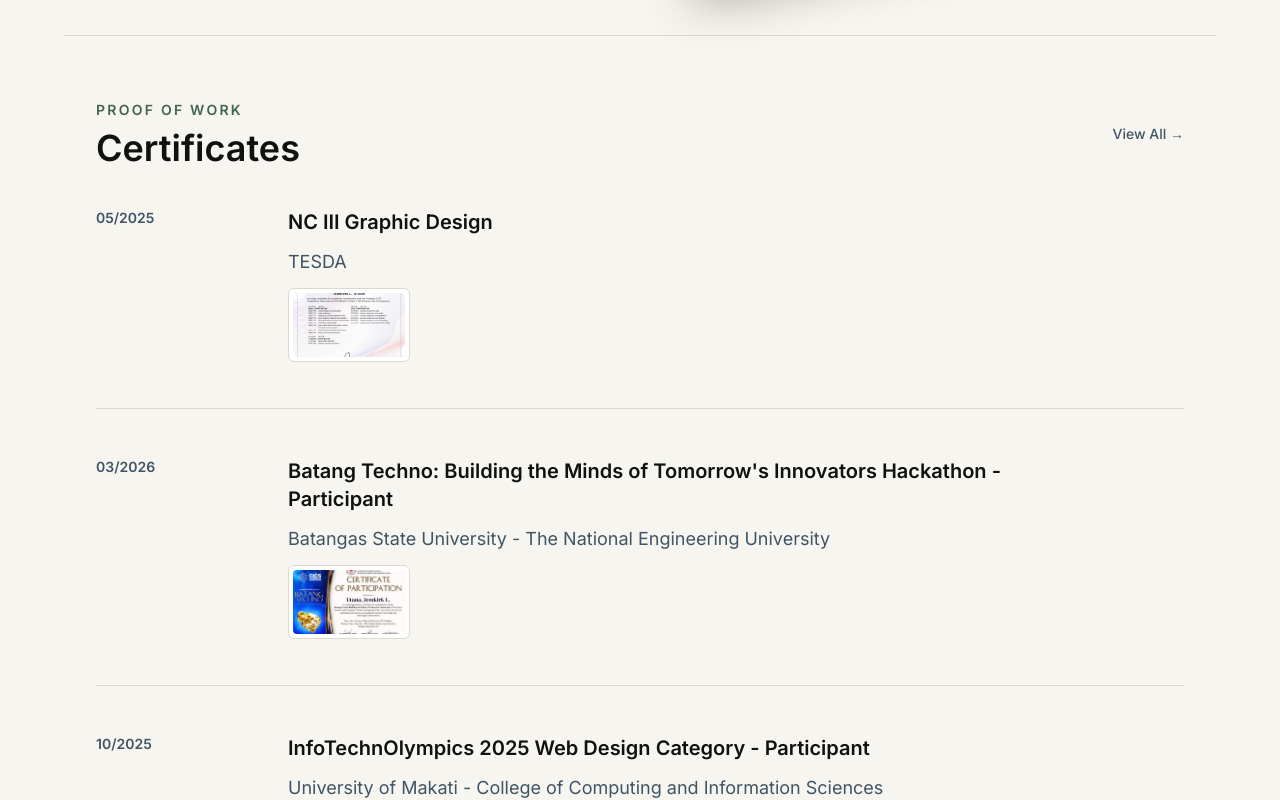
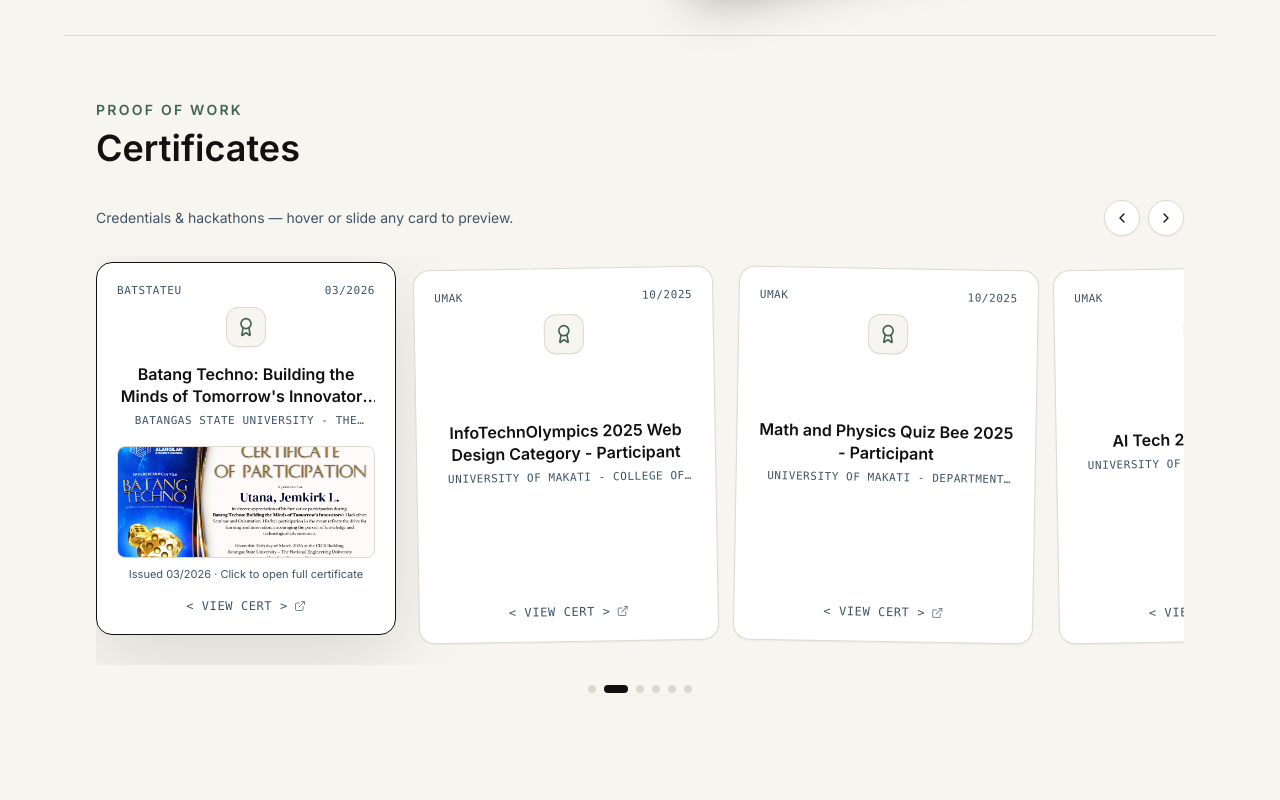
Before and after one commit to jemkirku0907/My-Portfolio, a Next.js app: page / in a window 1280 px wide. Shown: the part 3840-4640 px from the top of the page. Built offline with nearby package versions, Linux system fonts and the light colour scheme; no server answers.

Commit message:
feat: add sliding tilted certificate showcase with hover preview

```diff
--- a/app/page.tsx
+++ b/app/page.tsx
@@ -2,6 +2,7 @@ import Image from "next/image";
 import { BadgeCheck, Github, Linkedin, Mail } from "lucide-react";
 import { AskPalette } from "@/components/AskPalette";
 import { BeyondCodeSlider } from "@/components/BeyondCodeSlider";
+import { CertificatesShowcase } from "@/components/CertificatesShowcase";
 import { GitHubContributions } from "@/components/GitHubContributions";
 import { HeaderDropdown } from "@/components/HeaderDropdown";
 import { HeroIntro } from "@/components/HeroIntro";
@@ -9,7 +10,7 @@ import { LightboxGallery } from "@/components/LightboxGallery";
 import { ProjectsSection } from "@/components/ProjectsSection";
 import { TechStackSection } from "@/components/TechStackSection";
 import { VisitorPresence } from "@/components/VisitorPresence";
-import { certificates, profile, timeline } from "@/data/portfolio";
+import { profile, timeline } from "@/data/portfolio";
 
 const sectionClass = "mx-auto w-full max-w-6xl px-4 py-14 sm:px-8 sm:py-16";
 const heroSectionClass = "mx-auto w-full max-w-6xl px-4 pb-10 pt-8 sm:px-8 sm:pb-14 sm:pt-10";
@@ -164,15 +165,8 @@ export default function Home() {
       <section id="certificates" className={sectionClass}>
         <div className="flex items-center justify-between gap-4">
           <SectionHeading eyebrow="Proof of work" title="Certificates" />
-          <a className="hidden text-sm font-medium text-steel transition hover:text-moss dark:text-paper sm:inline-flex" href="#certificates">
-            View All →
-          </a>
         </div>
-        <div className="mt-10 space-y-12">
-          {certificates.map((certificate) => (
-            <CertificateRow key={`${certificate.name}-${certificate.date}`} certificate={certificate} />
-          ))}
-        </div>
+        <CertificatesShowcase />
       </section>
 
       <section className={sectionClass}>
@@ -227,35 +221,3 @@ function SectionHeading({ eyebrow, title }: { eyebrow: string; title: string })
     </div>
   );
 }
-
-function CertificateRow({ certificate }: { certificate: (typeof certificates)[number] }) {
-  return (
-    <article className="grid gap-4 border-b border-line pb-10 last:border-b-0 last:pb-0 dark:border-moss sm:grid-cols-[11rem_1fr]">
-      <p className="text-sm font-semibold text-steel dark:text-paper">{certificate.date}</p>
-      <div className="space-y-3">
-        <h3 className="max-w-3xl text-xl font-semibold leading-7 text-ink dark:text-paper">{certificate.name}</h3>
-        <div className="space-y-1">
-          <p className="text-lg text-steel dark:text-paper">{certificate.issuer}</p>
-          {certificate.verifyUrl ? <p className="text-sm text-steel dark:text-paper">{certificate.verifyUrl}</p> : null}
-        </div>
-        <a
-          href={certificate.fileUrl || certificate.image}
-          target="_blank"
-          rel="noreferrer"
-          className="group inline-block overflow-hidden rounded-md border border-line bg-white p-1 transition hover:-translate-y-0.5 hover:border-moss hover:shadow-soft dark:border-moss dark:bg-ink"
-          aria-label={`Open ${certificate.name}`}
-        >
-          <span className="relative block h-16 w-28 overflow-hidden rounded bg-[#ebe6da]">
-            <Image
-              src={certificate.image}
-              alt={`${certificate.name} preview`}
-              fill
-              sizes="112px"
-              className="object-cover transition duration-300 group-hover:scale-105"
-            />
-          </span>
-        </a>
-      </div>
-    </article>
-  );
-}
--- /dev/null
+++ b/components/CertificatesShowcase.tsx
@@ -0,0 +1,179 @@
+"use client";
+
+import { useEffect, useRef, useState } from "react";
+import Image from "next/image";
+import { Award, ChevronLeft, ChevronRight, ExternalLink } from "lucide-react";
+import { certificates } from "@/data/portfolio";
+
+function getShortIssuer(issuer: string) {
+  if (issuer.includes("DICT")) return "DICT 13";
+  if (issuer.includes("TESDA")) return "TESDA";
+  if (issuer.includes("Batangas")) return "BatStateU";
+  if (issuer.includes("Makati")) return "UMak";
+  return issuer.split("-")[0].trim();
+}
+
+export function CertificatesShowcase() {
+  const [activeIndex, setActiveIndex] = useState(0);
+  const [hoveredIndex, setHoveredIndex] = useState<number | null>(null);
+  const [isPaused, setIsPaused] = useState(false);
+  const trackRef = useRef<HTMLDivElement | null>(null);
+
+  const total = certificates.length;
+
+  useEffect(() => {
+    if (isPaused || total <= 1) return;
+    const timer = window.setInterval(() => {
+      setActiveIndex((prev) => (prev + 1) % total);
+    }, 3600);
+    return () => window.clearInterval(timer);
+  }, [isPaused, total]);
+
+  useEffect(() => {
+    const container = trackRef.current;
+    if (!container) return;
+    const card = container.children[activeIndex] as HTMLElement | undefined;
+    if (!card) return;
+    const targetLeft = card.offsetLeft - container.offsetLeft - 12;
+    container.scrollTo({ left: Math.max(0, targetLeft), behavior: "smooth" });
+  }, [activeIndex]);
+
+  const handlePrev = () => {
+    setActiveIndex((prev) => (prev - 1 + total) % total);
+  };
+
+  const handleNext = () => {
+    setActiveIndex((prev) => (prev + 1) % total);
+  };
+
+  return (
+    <div
+      className="mt-8 space-y-5"
+      onMouseEnter={() => setIsPaused(true)}
+      onMouseLeave={() => {
+        setIsPaused(false);
+        setHoveredIndex(null);
+      }}
+    >
+      {/* Controls & hint */}
+      <div className="flex flex-wrap items-center justify-between gap-3">
+        <p className="text-sm text-steel dark:text-paper/80">
+          Credentials &amp; hackathons — hover or slide any card to preview.
+        </p>
+        <div className="flex items-center gap-2">
+          <button
+            type="button"
+            onClick={handlePrev}
+            aria-label="Previous certificate"
+            className="focus-ring inline-flex h-9 w-9 items-center justify-center rounded-full border border-line bg-white text-ink shadow-sm transition hover:border-moss dark:border-moss dark:bg-ink dark:text-paper"
+          >
+            <ChevronLeft className="h-4 w-4" />
+          </button>
+          <button
+            type="button"
+            onClick={handleNext}
+            aria-label="Next certificate"
+            className="focus-ring inline-flex h-9 w-9 items-center justify-center rounded-full border border-line bg-white text-ink shadow-sm transition hover:border-moss dark:border-moss dark:bg-ink dark:text-paper"
+          >
+            <ChevronRight className="h-4 w-4" />
+          </button>
+        </div>
+      </div>
+
+      {/* Sliding tilted card track */}
+      <div
+        ref={trackRef}
+        className="flex gap-5 overflow-x-auto pb-6 pt-3 px-2 snap-x snap-mandatory scroll-smooth [scrollbar-width:none] [&::-webkit-scrollbar]:hidden"
+      >
+        {certificates.map((cert, idx) => {
+          const isActive = idx === activeIndex;
+          const isHovered = idx === hoveredIndex;
+          const showPreview = isHovered || isActive;
+          const tiltClass = idx % 2 === 0 ? "-rotate-1" : "rotate-1";
+
+          return (
+            <a
+              key={`${cert.name}-${cert.date}`}
+              href={cert.fileUrl || cert.image}
+              target="_blank"
+              rel="noreferrer"
+              onMouseEnter={() => {
+                setHoveredIndex(idx);
+                setActiveIndex(idx);
+              }}
+              className={`focus-ring group relative flex w-[275px] shrink-0 snap-start flex-col justify-between rounded-2xl border bg-white p-5 text-center shadow-sm transition-all duration-300 dark:bg-ink sm:w-[300px] ${
+                showPreview
+                  ? "rotate-0 -translate-y-1.5 border-ink shadow-soft dark:border-paper"
+                  : `${tiltClass} border-line hover:rotate-0 hover:-translate-y-1 hover:border-moss dark:border-moss`
+              }`}
+            >
+              {/* Top badge + date */}
+              <div className="flex flex-col items-center gap-2">
+                <div className="flex w-full items-center justify-between text-[11px] font-mono uppercase tracking-wider text-steel dark:text-paper/70">
+                  <span>{getShortIssuer(cert.issuer)}</span>
+                  <span>{cert.date}</span>
+                </div>
+                <span className="inline-flex h-10 w-10 items-center justify-center rounded-xl border border-line bg-paper text-moss shadow-sm dark:border-moss dark:bg-ink">
+                  <Award className="h-5 w-5" aria-hidden />
+                </span>
+              </div>
+
+              {/* Title + issuer */}
+              <div className="mt-4 space-y-1.5">
+                <h3 className="line-clamp-2 text-base font-semibold leading-snug text-ink dark:text-paper">
+                  {cert.name}
+                </h3>
+                <p className="line-clamp-1 font-mono text-[11px] uppercase tracking-wider text-steel dark:text-paper/70">
+                  {cert.issuer}
+                </p>
+              </div>
+
+              {/* Mini thumbnail preview + caption revealed on active/hover */}
+              <div
+                className={`overflow-hidden transition-all duration-300 ${
+                  showPreview ? "mt-4 max-h-40 opacity-100" : "mt-0 max-h-0 opacity-0"
+                }`}
+              >
+                <div className="relative h-28 w-full overflow-hidden rounded-lg border border-line bg-[#ebe6da] dark:border-moss dark:bg-[#1a201c]">
+                  <Image
+                    src={cert.image}
+                    alt={`${cert.name} preview`}
+                    fill
+                    sizes="280px"
+                    className="object-cover transition duration-300 group-hover:scale-105"
+                  />
+                </div>
+                <p className="mt-2 text-[11px] text-steel dark:text-paper/80">
+                  Issued {cert.date} · Click to open full certificate
+                </p>
+              </div>
+
+              {/* Bottom action */}
+              <div className="mt-4 flex items-center justify-center gap-1.5 font-mono text-xs tracking-wider text-steel transition group-hover:text-ink dark:text-paper/75 dark:group-hover:text-paper">
+                <span>&lt; VIEW CERT &gt;</span>
+                <ExternalLink className="h-3 w-3 opacity-70" aria-hidden />
+              </div>
+            </a>
+          );
+        })}
+      </div>
+
+      {/* Dot indicators */}
+      <div className="flex items-center justify-center gap-2">
+        {certificates.map((cert, idx) => (
+          <button
+            key={cert.name}
+            type="button"
+            onClick={() => setActiveIndex(idx)}
+            aria-label={`Show certificate ${idx + 1}: ${cert.name}`}
+            className={`h-2 rounded-full transition-all duration-300 ${
+              idx === activeIndex
+                ? "w-6 bg-ink dark:bg-paper"
+                : "w-2 bg-line hover:bg-moss dark:bg-moss/40"
+            }`}
+          />
+        ))}
+      </div>
+    </div>
+  );
+}
```
